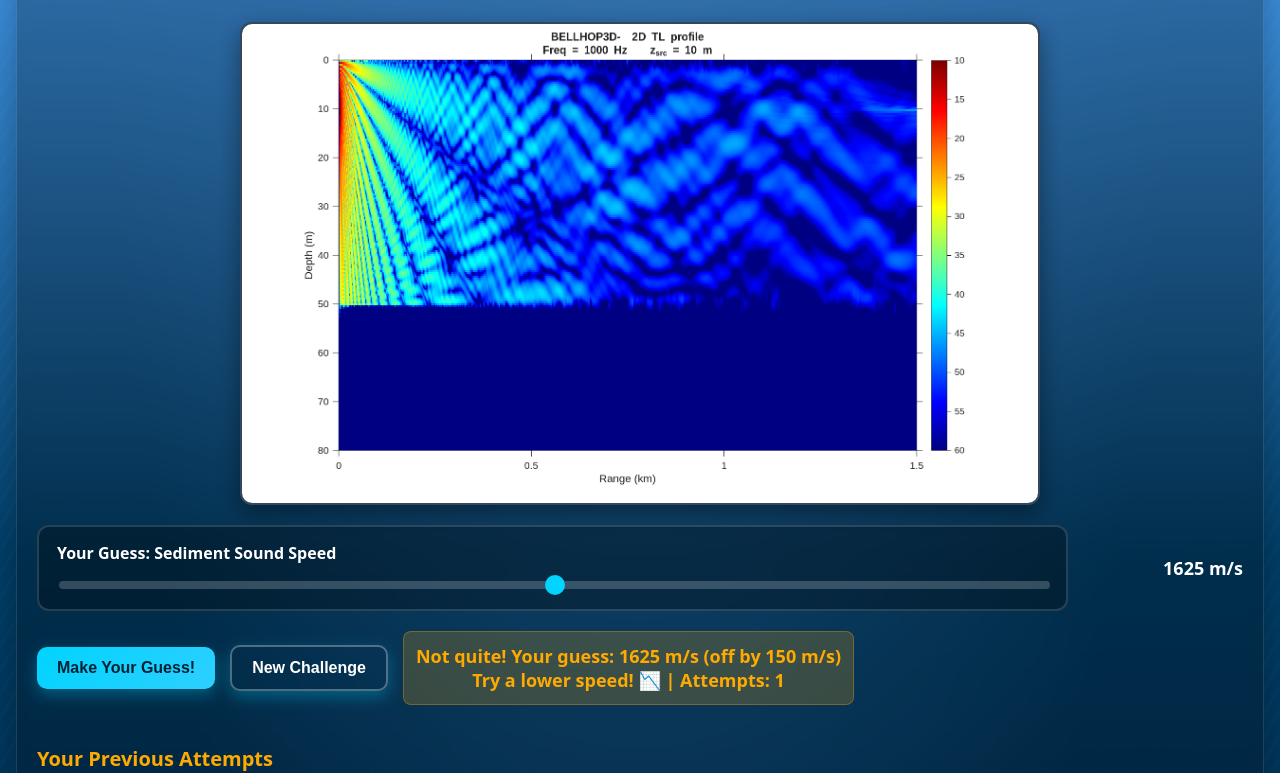
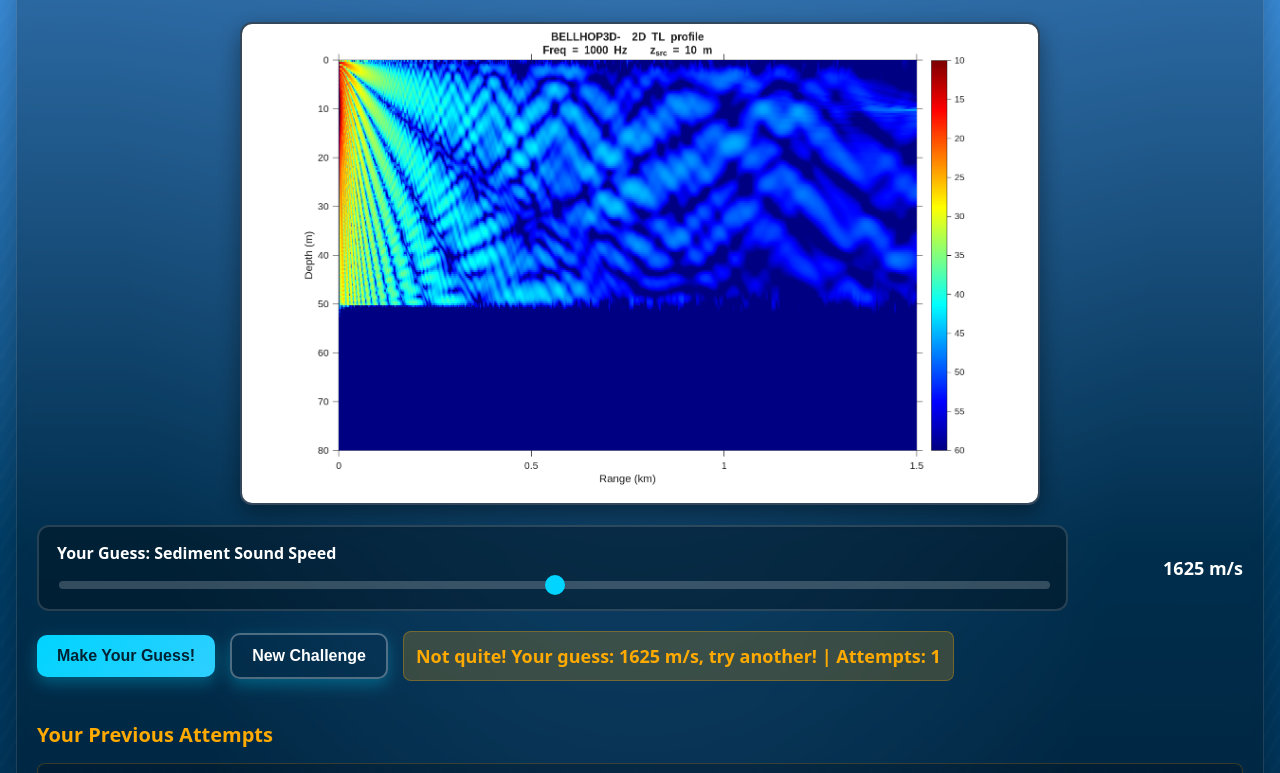
Before and after one commit to francescoolivieri/francescoolivieri.github.io, a plain HTML site: page index.html in a window 1280 px wide. Both pictures are taken after a click on the button "Make Your Guess!". Shown: the part 194-967 px from the top of the page. Drawn offline with Linux system fonts and the light colour scheme.

Commit message:
Update index.html

```diff
--- a/index.html
+++ b/index.html
@@ -240,7 +240,7 @@
     <div class="controls">
       <div class="sliderwrap">
         <label for="speed"><strong>Your Guess: Sediment Sound Speed</strong></label>
-        <input id="speed" type="range" min="1450" max="1800" step="1" value="1625">
+        <input id="speed" type="range" min="1450" max="1800" step="25" value="1625">
       </div>
       <div class="value">
         <span id="speedVal">1625</span> m/s
@@ -354,8 +354,7 @@
 
       status.className = 'status attempts';
       status.innerHTML = `
-        <strong>Not quite!</strong> Your guess: ${guess} m/s (off by ${difference} m/s)<br>
-        ${hint} | Attempts: ${attempts.length}
+        <strong>Not quite!</strong> Your guess: ${guess} m/s, try another! | Attempts: ${attempts.length}
       `;
       status.style.display = 'block';
     }
```
